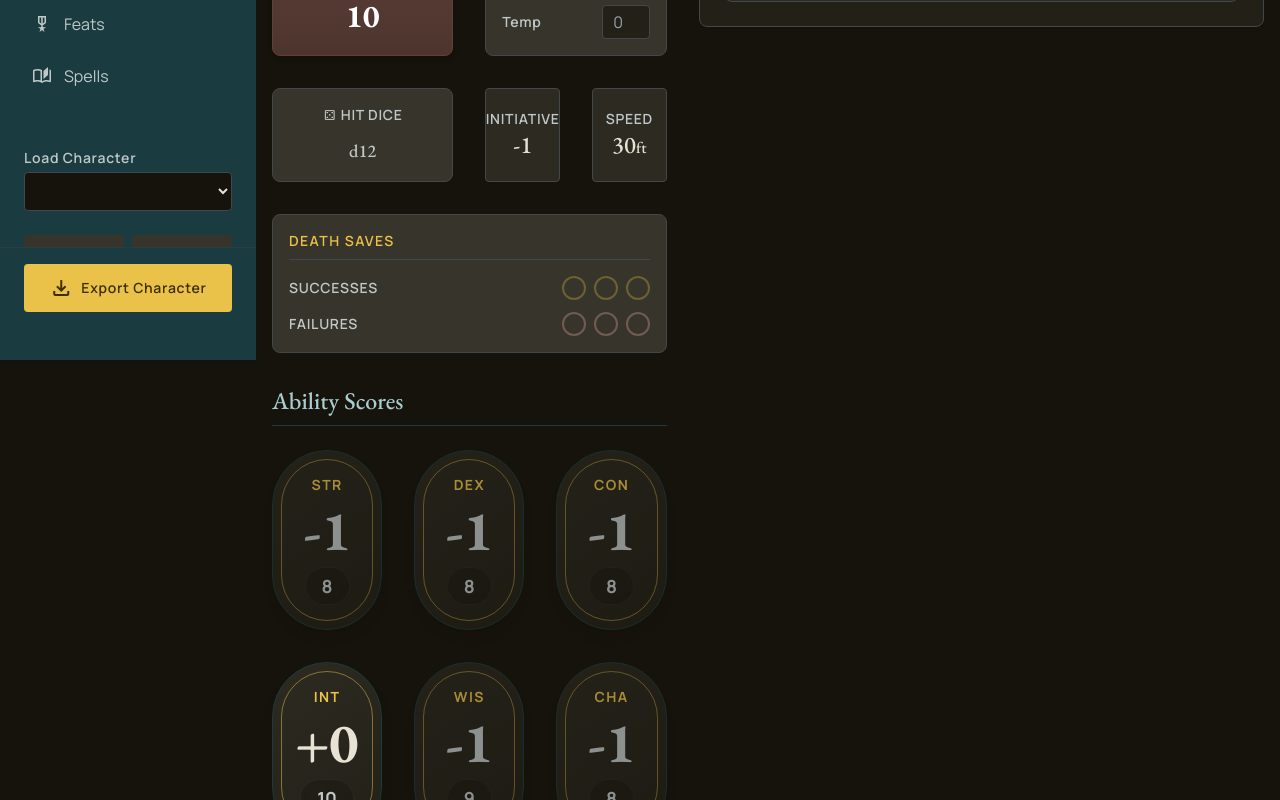
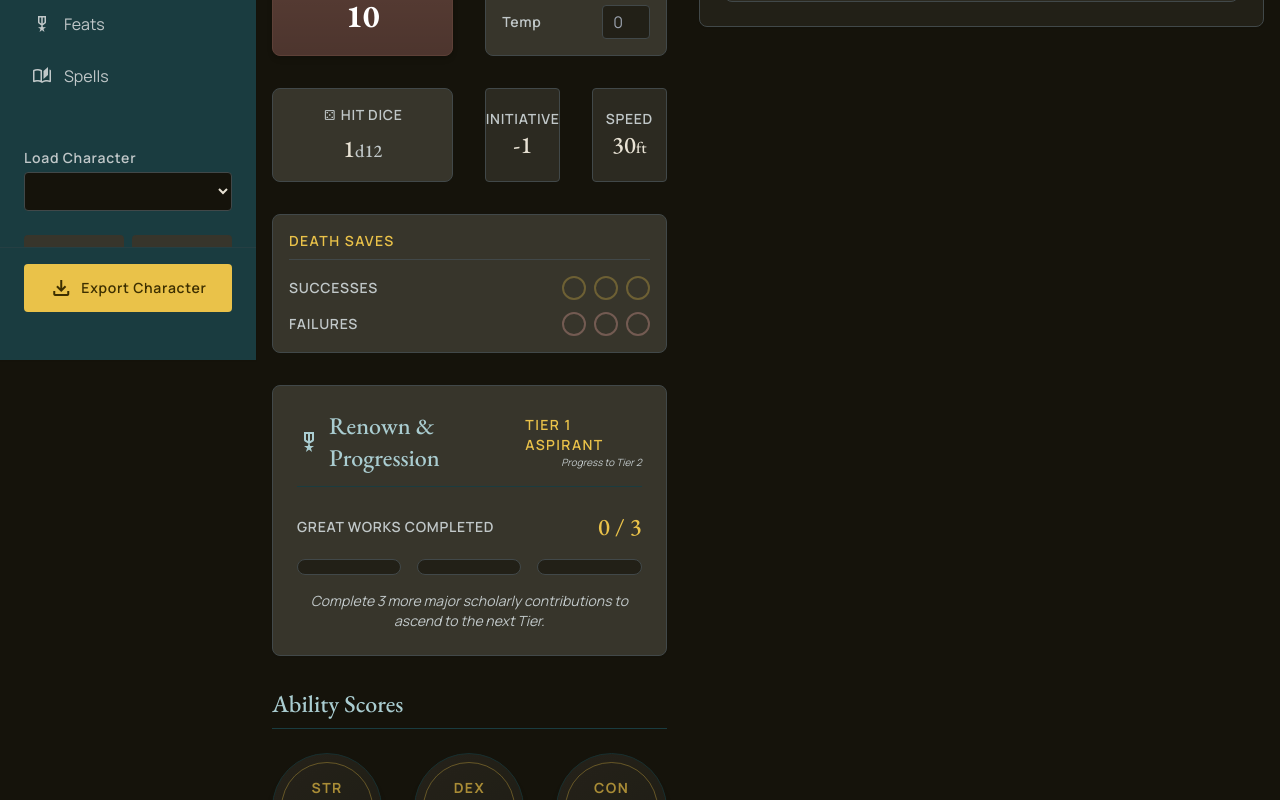
Before and after one commit to MelvinLoos/5e-character-sheet, a Vue app: page /identity in a window 1280 px wide. Shown: the part 440-1240 px from the top of the page. Built offline with nearby package versions, Linux system fonts and the light colour scheme; what ajv-errors would draw is missing.

Commit message:
feat: replace Level with Renown Progression UI

```diff
--- a/src/components/ControlPanel.vue
+++ b/src/components/ControlPanel.vue
@@ -68,7 +68,7 @@ const queryParams = computed(() => {
           {{ store.currentCharacterData.name || 'Unknown' }}
         </h2>
         <p class="font-label-md text-label-md text-on-surface-variant mt-1">
-          Level {{ store.currentCharacterData.level || 1 }}
+          Tier {{ store.currentCharacterData.renownTier || 1 }}
           {{ store.currentCharacterData.class || 'Aspirant' }}
         </p>
       </div>
--- a/src/components/sheet/CombatStats.vue
+++ b/src/components/sheet/CombatStats.vue
@@ -82,7 +82,7 @@ const store = useCharacterStore()
         >
         <div class="flex items-center gap-3">
           <div class="font-headline-md text-headline-md text-on-surface">
-            {{ store.currentCharacterData.level
+            {{ store.currentCharacterData.renownTier
             }}<span class="text-on-surface-variant text-lg"
               >d{{
                 store.currentCharacterData.class
--- /dev/null
+++ b/src/components/sheet/RenownProgression.vue
@@ -0,0 +1,93 @@
+<script setup lang="ts">
+import { useCharacterStore } from '@/stores/character'
+
+const store = useCharacterStore()
+
+const renownMilestones = [
+  { tier: 1, maxMilestones: 3, title: 'Tier 1 Aspirant',    label: 'Progress to Tier 2' },
+  { tier: 2, maxMilestones: 4, title: 'Tier 2 Adept',      label: 'Progress to Tier 3' },
+  { tier: 3, maxMilestones: 5, title: 'Tier 3 Luminary',   label: 'Progress to Tier 4' },
+  { tier: 4, maxMilestones: 0, title: 'Tier 4 Paragon',    label: 'Max Tier Reached' }
+]
+
+function getMilestoneData() {
+  const currentTier = store.currentCharacterData.renownTier || 1
+  return renownMilestones.find(m => m.tier === currentTier) || renownMilestones[0]
+}
+
+function incrementMilestones() {
+  if (!store.isEditing) return
+
+  const currentData = getMilestoneData()
+  let milestones = store.currentCharacterData.milestones || 0
+  let tier = store.currentCharacterData.renownTier || 1
+
+  if (tier >= 4) return
+
+  milestones++
+
+  if (milestones >= currentData.maxMilestones) {
+    if (tier < 4) {
+      store.currentCharacterData.renownTier = tier + 1
+      store.currentCharacterData.milestones = 0
+    }
+  } else {
+    store.currentCharacterData.milestones = milestones
+  }
+}
+
+function getProgressText(data: any, milestones: number) {
+  if (data.tier >= 4) return 'Maximum Renown Achieved'
+  const left = data.maxMilestones - milestones
+  return `Complete ${left} more major scholarly contribution${left > 1 ? 's' : ''} to ascend to the next Tier.`
+}
+</script>
+
+<template>
+  <section class="bg-surface-container-highest rounded-lg p-6 border border-outline-variant shadow-sm w-full">
+    <div class="flex justify-between items-center border-b border-primary-container pb-3 mb-6">
+      <h3 class="font-headline-md text-headline-md text-primary flex items-center gap-2">
+        <span class="material-symbols-outlined">military_tech</span> Renown & Progression
+      </h3>
+      <div class="flex flex-col items-end">
+        <span class="font-label-md text-label-md text-tertiary uppercase tracking-widest">
+          {{ getMilestoneData().title }}
+        </span>
+        <span class="text-[10px] font-body-md text-on-surface-variant italic">
+          {{ getMilestoneData().label }}
+        </span>
+      </div>
+    </div>
+    <div class="max-w-2xl mx-auto w-full">
+      <div class="flex justify-between items-center mb-4">
+        <span class="font-label-md text-label-md text-on-surface-variant uppercase">Great Works Completed</span>
+        <span v-if="getMilestoneData().tier < 4" class="font-headline-md text-headline-md text-tertiary">
+          {{ store.currentCharacterData.milestones || 0 }} / {{ getMilestoneData().maxMilestones }}
+        </span>
+        <span v-else class="font-headline-md text-headline-md text-tertiary">MAX</span>
+      </div>
+
+      <div v-if="getMilestoneData().tier < 4" class="flex gap-4 mb-4">
+        <div
+          v-for="i in getMilestoneData().maxMilestones"
+          :key="i"
+          @click="store.isEditing ? incrementMilestones() : null"
+          class="flex-1 h-4 rounded-full relative group transition-colors cursor-pointer"
+          :class="[
+            (store.currentCharacterData.milestones || 0) >= i ? 'bg-tertiary border border-tertiary shadow-[0_0_10px_rgba(234,194,73,0.3)]' : 'bg-surface-container border border-outline-variant hover:border-tertiary/50'
+          ]"
+        >
+          <div class="absolute inset-0 flex items-center justify-center opacity-0 group-hover:opacity-100 transition-opacity">
+            <span class="text-[8px] uppercase font-bold" :class="(store.currentCharacterData.milestones || 0) >= i ? 'text-on-tertiary' : 'text-outline'">
+              Milestone {{ i }}
+            </span>
+          </div>
+        </div>
+      </div>
+
+      <p class="text-center text-sm font-body-md text-on-surface-variant italic">
+        {{ getProgressText(getMilestoneData(), store.currentCharacterData.milestones || 0) }}
+      </p>
+    </div>
+  </section>
+</template>
--- a/src/components/sheet/SheetHeader.vue
+++ b/src/components/sheet/SheetHeader.vue
@@ -118,17 +118,6 @@ function getBackgroundInfo(backgroundName: string) {
   return info
 }
 
-function incrementLevel() {
-  if (store.currentCharacterData.level < 20) {
-    store.currentCharacterData.level++
-  }
-}
-
-function decrementLevel() {
-  if (store.currentCharacterData.level > 1) {
-    store.currentCharacterData.level--
-  }
-}
 </script>
 
 <template>
@@ -175,31 +164,32 @@ function decrementLevel() {
       </div>
 
       <div class="flex flex-wrap md:flex-nowrap gap-4 w-full md:w-auto">
-        <!-- Level & Experience -->
-        <div class="flex-1 min-w-[100px]">
+        <!-- Tier & Experience -->
+
+        <div class="flex-1 min-w-[100px] hidden">
           <label class="block font-label-md text-label-md text-on-surface-variant mb-1"
-            >Level</label
+            >Tier</label
           >
           <div
             v-if="store.isEditing"
             class="flex items-center w-full bg-surface-container-high border border-outline-variant rounded focus-within:border-tertiary focus-within:ring-1 focus-within:ring-tertiary"
           >
             <button
-              @click="decrementLevel"
+              @click="decrementTier"
               class="px-2 py-2 text-on-surface hover:text-tertiary"
               type="button"
             >
               −
             </button>
             <input
-              v-model.number="store.currentCharacterData.level"
+              v-model.number="store.currentCharacterData.renownTier"
               type="number"
               min="1"
               max="20"
               class="w-full bg-transparent border-none text-center font-body-md text-on-surface p-2 focus:ring-0"
             />
             <button
-              @click="incrementLevel"
+              @click="incrementTier"
               class="px-2 py-2 text-on-surface hover:text-tertiary"
               type="button"
             >
@@ -210,7 +200,7 @@ function decrementLevel() {
             v-else
             class="w-full bg-surface-container-high border border-outline-variant rounded p-2 text-on-surface font-body-md text-center"
           >
-            {{ store.currentCharacterData.level }}
+            {{ store.currentCharacterData.renownTier }}
           </div>
         </div>
 
--- a/src/components/sheet/SpellcastingBlock.vue
+++ b/src/components/sheet/SpellcastingBlock.vue
@@ -64,8 +64,8 @@ const spellSlots = computed(() => {
 
   // Full/half/third/pact casters use the predefined progression
   if (casterType.value && casterType.value !== 'granted') {
-    if (!store.currentCharacterData?.level) return {}
-    const level = store.currentCharacterData.level
+    if (!store.currentCharacterData?.renownTier) return {}
+    const level = store.currentCharacterData.renownTier
     const progression =
       SPELL_SLOT_PROGRESSION[casterType.value as keyof typeof SPELL_SLOT_PROGRESSION]
     return progression?.[level] || {}
--- a/src/stores/character.ts
+++ b/src/stores/character.ts
@@ -469,7 +469,7 @@ export const useCharacterStore = defineStore('character', () => {
 
         // Recalculate derived stats when level changes (ensures profBonus, HP, spell slots, etc. update)
         watch(
-          () => currentCharacterData.value?.level,
+          () => currentCharacterData.value?.renownTier,
           () => {
             recalculateAbilityScores()
           },
--- a/src/views/Identity.vue
+++ b/src/views/Identity.vue
@@ -1,5 +1,6 @@
 <script setup lang="ts">
 import { useCharacterStore } from '@/stores/character'
+import RenownProgression from '@/components/sheet/RenownProgression.vue'
 import SheetHeader from '@/components/sheet/SheetHeader.vue'
 import AbilityScores from '@/components/sheet/AbilityScores.vue'
 import SavingThrows from '@/components/sheet/SavingThrows.vue'
@@ -19,6 +20,7 @@ const store = useCharacterStore()
       <section class="lg:col-span-5 flex flex-col gap-8 w-full">
         <CombatStats class="w-full" />
         <DeathSaves class="w-full" />
+        <RenownProgression />
         <AbilityScores />
       </section>
 
```
